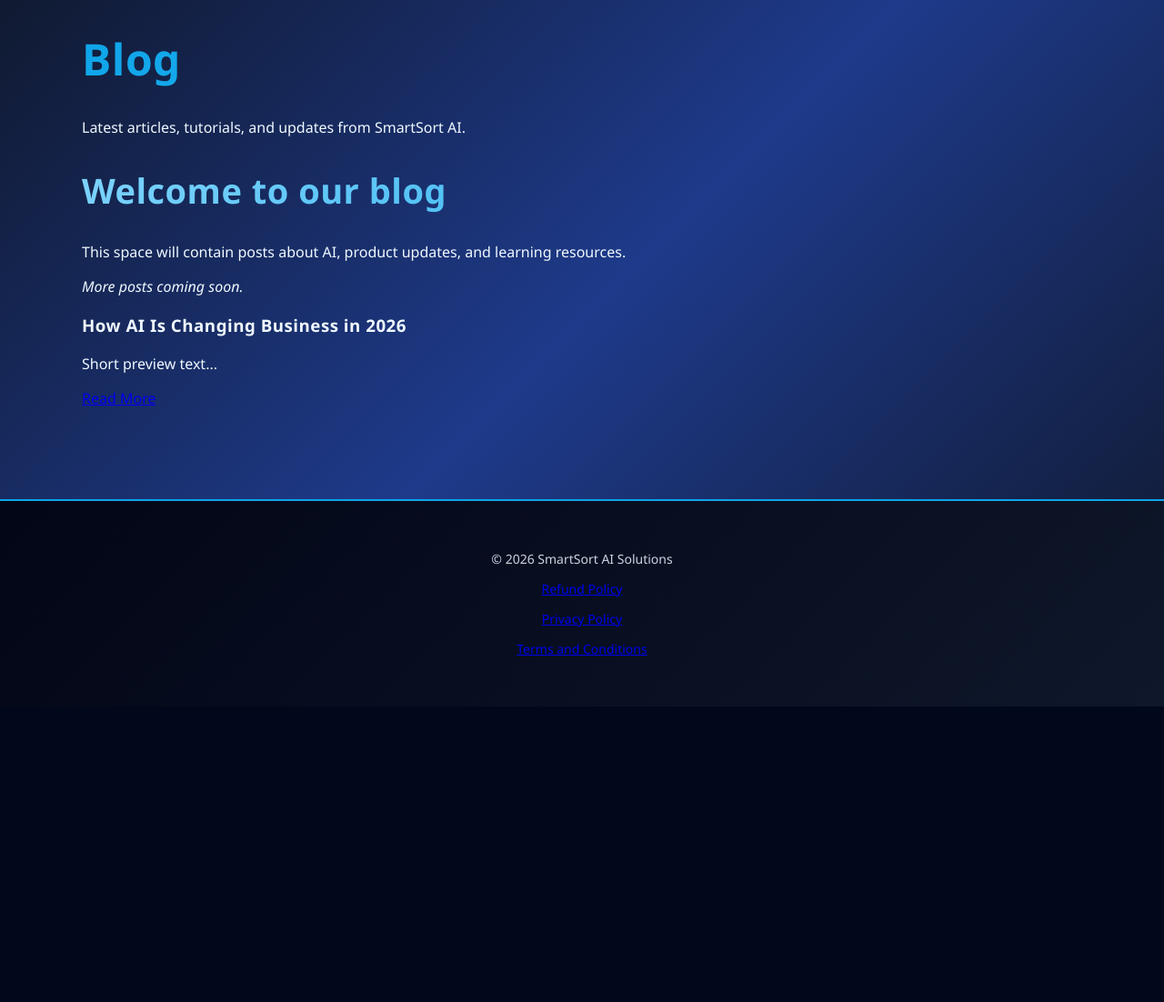
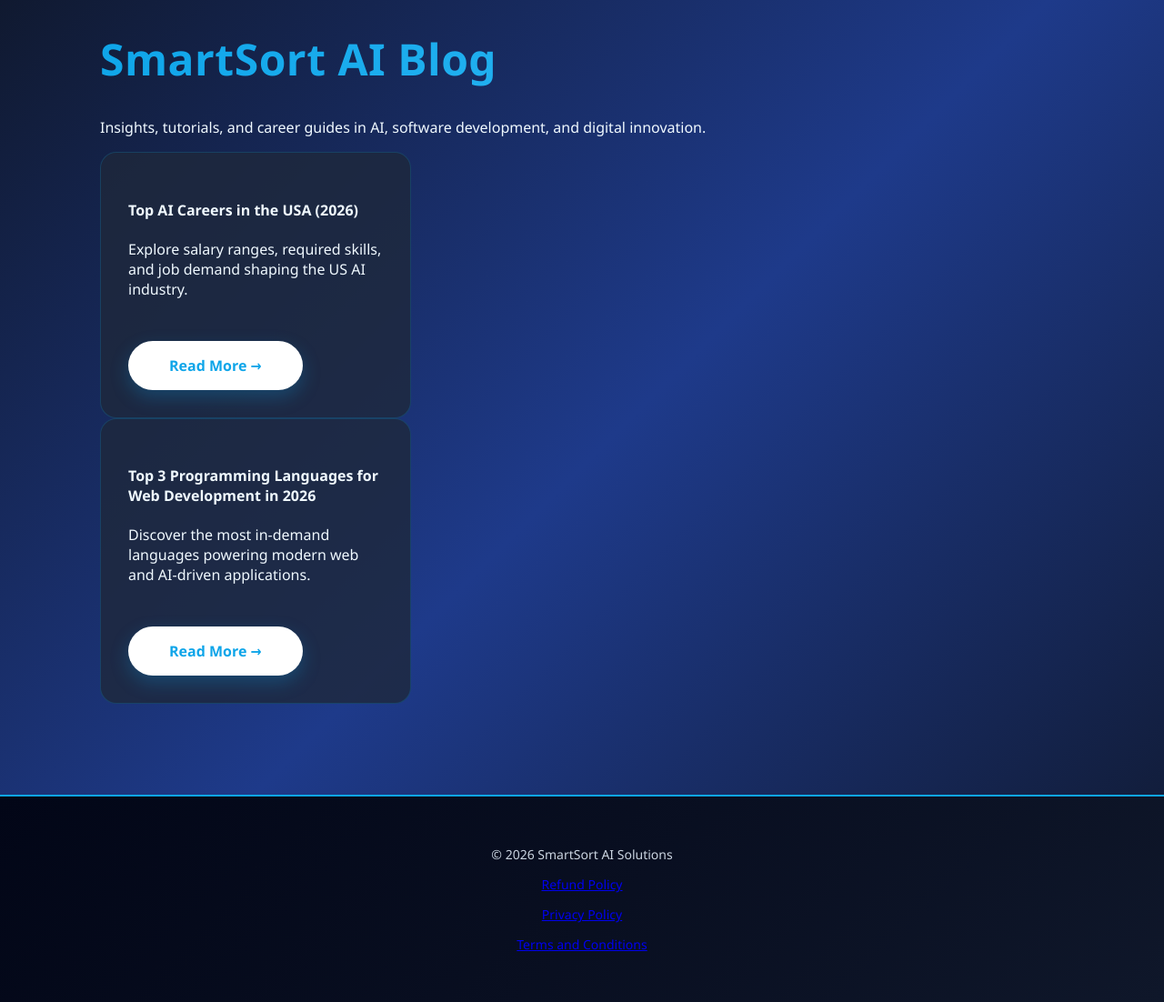
Before and after one commit to jmpeters002-coder/https-smartsortaisolutions, a Flask app: page /blog in a window 1280 px wide. Shown: the part 75-1177 px from the top of the page at 91% size. Before the commit the page ends 852 px from the top, so only its background shows below. Run offline with Flask 3, Linux system fonts and the light colour scheme.

Commit message:
feat(blog): implement dynamic JSON-based blog system with slug routing
- Added blog_posts.json data source
- Created blog_service module for post loading and retrieval
- Implemented /blog/<slug> dynamic route
- Added blog_details.html template
- Refactored blog.html for structured layout
- Removed static blog page and migrated to dynamic rendering
- Updated base layout and styles

```diff
--- a/app.py
+++ b/app.py
@@ -14,6 +14,7 @@
 import secrets
 from functools import wraps
 from flask import Response
+from services.blog_service import load_posts, get_post
 load_dotenv()
 
 # Configure static folder path
@@ -930,10 +931,32 @@
 @app.route("/terms-and-conditions")
 def terms_conditions():
     return render_template("terms_and_conditions.html")
+blog_posts = {
+    "ai-careers-usa": {
+        "title": "AI Careers in USA",
+        "excerpt": "Explore salary ranges, required skills, and job demand in the US AI market.",
+        "content": "Full blog content goes here..."
+    },
+    "top-3-languages": {
+        "title": "Top 3 Programming Languages",
+        "excerpt": "Discover the most in-demand languages for modern web development.",
+        "content": "Full blog content goes here..."
+    }
+}
 @app.route("/blog")
 def blog():
-    return render_template("blog.html")
-# Run server
+    posts = load_posts()
+    return render_template("blog.html", posts=posts)
+
+@app.route("/blog/<slug>")
+def blog_details(slug):
+    post = get_post(slug)
+
+    if not post:
+        return "Post not found", 404
+
+    return render_template("blog_details.html", post=post)
+
 if __name__ == "__main__":
     # Production: use gunicorn instead
     # gunicorn -w 4 -b 0.0.0.0:5000 app:app
--- /dev/null
+++ b/data/blog_posts.json
@@ -0,0 +1,9 @@
+{
+  "ai-careers-usa": {
+    "title": "How to Start a Career in AI in the United States (Even Without a Tech Degree)",
+    "excerpt": "Learn how to break into AI careers in the United States.",
+    "content": "Artificial Intelligence is no longer the future — it is the present. From healthcare to finance, marketing to logistics, AI is transforming businesses across the United States. You do not necessarily need a computer science degree to start an AI career.\n\n## Why AI Careers Are Growing\nAI professionals earn competitive salaries and remote opportunities are expanding.\n\n## Core Skills to Learn\n- Python programming\n- Machine learning basics\n- Data analysis\n- APIs and automation\n\n## Final Thoughts\nFocus on building practical projects and a strong portfolio.",
+    "category": "AI Careers",
+    "date": "2026-03-01"
+  }
+}
--- /dev/null
+++ b/services/blog_service.py
@@ -0,0 +1,24 @@
+import os
+import json
+
+def get_json_path():
+    base_dir = os.path.dirname(os.path.dirname(os.path.abspath(__file__)))
+    return os.path.join(base_dir, "data", "blog_posts.json")
+
+
+def load_posts():
+    json_path = get_json_path()
+
+    if not os.path.exists(json_path):
+        print("JSON file not found at:", json_path)
+        return {}
+
+    with open(json_path, "r", encoding="utf-8") as f:
+        return json.load(f)
+
+
+def get_post(slug):
+    posts = load_posts()
+    print("Loaded posts:", posts)
+    print("Looking for slug:", slug)
+    return posts.get(slug)
--- a/templates/base.html
+++ b/templates/base.html
@@ -46,6 +46,7 @@
 {% block content %}{% endblock %}
 </div>
 
+
 <footer>
     <p>© 2026 SmartSort AI Solutions</p>
     <p><a href="/refund-policy">Refund Policy</a></p>
--- a/templates/blog.html
+++ b/templates/blog.html
@@ -1,17 +1,58 @@
-{% extends 'base.html' %}
+{% extends "base.html" %}
 
 {% block content %}
-<h1>Blog</h1>
-<p>Latest articles, tutorials, and updates from SmartSort AI.</p>
 
-<article>
-    <h2>Welcome to our blog</h2>
-    <p>This space will contain posts about AI, product updates, and learning resources.</p>
-    <p><em>More posts coming soon.</em></p>
-</article>
-<div class="blog-card">
-  <h3>How AI Is Changing Business in 2026</h3>
-  <p>Short preview text...</p>
-  <a href="{{ url_for('blog_ai_career_usa') }}">Read More</a>
+<div class="container mt-5">
+
+    <div class="text-center mb-5">
+        <h1 class="fw-bold">SmartSort AI Blog</h1>
+        <p class="text-muted">
+            Insights, tutorials, and career guides in AI, software development, and digital innovation.
+        </p>
+    </div>
+
+    <div class="row g-4">
+
+        <!-- Blog Card 1 -->
+        <div class="col-md-6">
+            <div class="card h-100 shadow-sm">
+                <div class="card-body d-flex flex-column">
+                    <h4 class="card-title">Top AI Careers in the USA (2026)</h4>
+                    <p class="card-text text-muted">
+                        Explore salary ranges, required skills, and job demand shaping the US AI industry.
+                    </p>
+                    <div class="mt-auto">
+                        <a href="{{ url_for('blog_details', slug='ai-careers-usa') }}"
+                           class="btn btn-primary">
+                           Read More →
+                        </a>
+                    </div>
+                </div>
+            </div>
+        </div>
+
+        <!-- Blog Card 2 -->
+        <div class="col-md-6">
+            <div class="card h-100 shadow-sm">
+                <div class="card-body d-flex flex-column">
+                    <h4 class="card-title">
+                        Top 3 Programming Languages for Web Development in 2026
+                    </h4>
+                    <p class="card-text text-muted">
+                        Discover the most in-demand languages powering modern web and AI-driven applications.
+                    </p>
+                    <div class="mt-auto">
+                        <a href="{{ url_for('blog_details', slug='top-3-languages') }}"
+                           class="btn btn-primary">
+                           Read More →
+                        </a>
+                    </div>
+                </div>
+            </div>
+        </div>
+
+    </div>
+
 </div>
+
 {% endblock %}
```
Also changed, not shown: templates/blog/ai_career_usa.html (deleted, +0 -146 lines), templates/statics/css/style.css (+42 -1 lines), services/__init__.py (added), templates/blog_details.html (renamed from templates/blog_detail.html).
